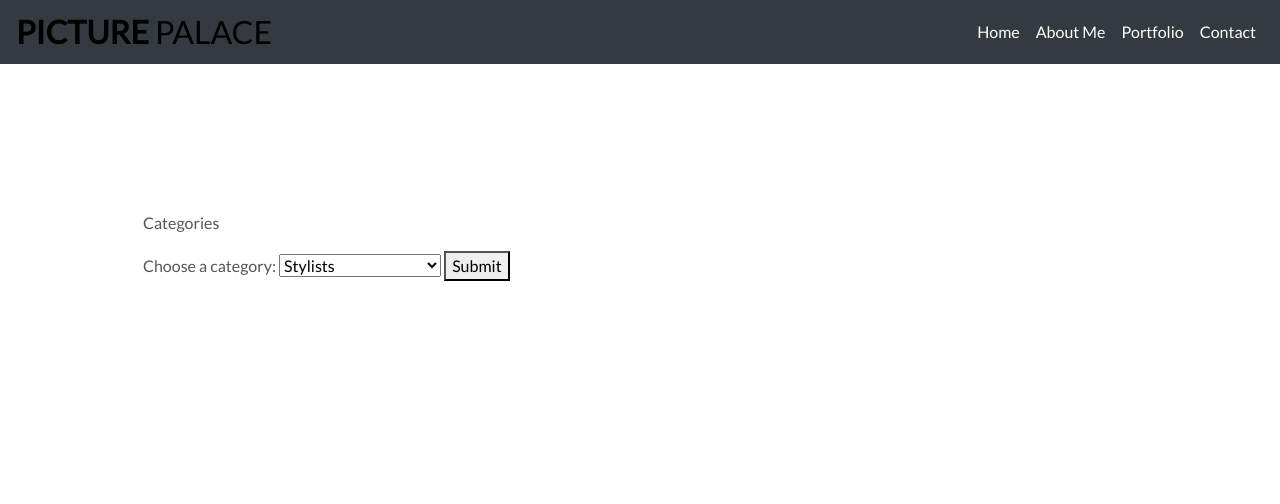
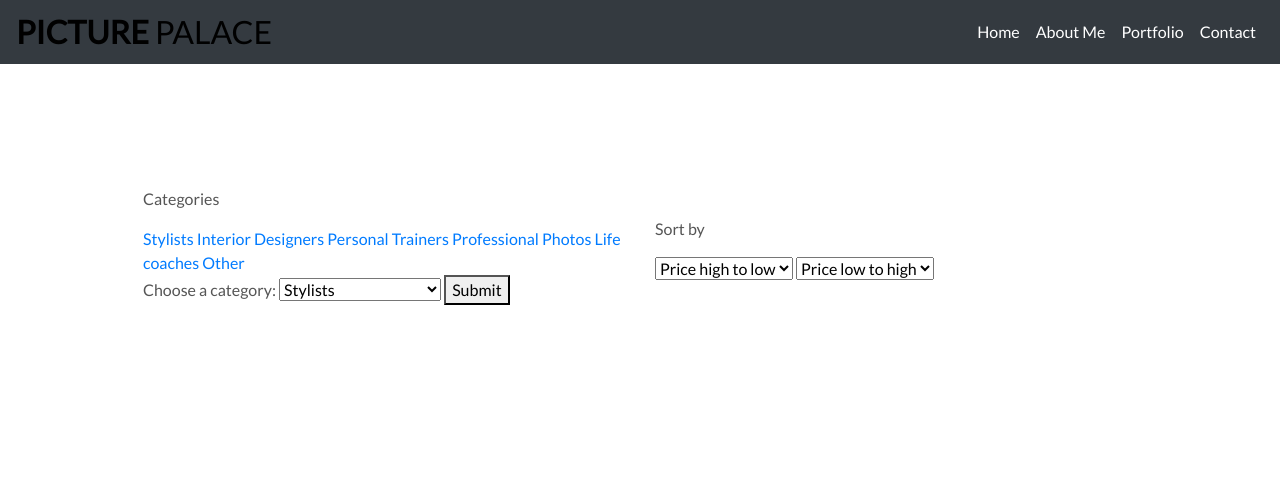
Before and after one commit to nafeesahyounis/milestone-4, a Django app: page /products/test in a window 1280 px wide. Shown: the top 504 px of the page. Run offline with Django 3.2, Linux system fonts and the light colour scheme; data comes from the database, SQL or seed files in the repository; some libraries are stand-ins or nearby versions.

Commit message:
created links on product page that allow to filter by category (stylists, interior designers etc.) This uses a url pattern eg products/lifecoaches rather than the initial dropdown. dropdown will be used for price filters

```diff
--- a/products/templates/products/test.html
+++ b/products/templates/products/test.html
@@ -4,9 +4,20 @@
 
 <div class="container h-75" style="margin-top:70px;">
         <div class="row h-75">
-        <div class="col-12 my-auto">
+        <div class="col-6 my-auto">
 
 <p> Categories </p>
+<a href="{% url 'stylists' %}"> Stylists </a>
+<a href="{% url 'interiordesigners' %}"> Interior Designers </a>
+<a href="{% url 'personaltrainers' %}"> Personal Trainers </a>
+<a href="{% url 'professionalphotos' %}"> Professional Photos </a>
+<a href="{% url 'lifecoaches' %}"> Life coaches </a>
+<a href="{% url 'other' %}"> Other </a>
+
+
+
+
+
   <form method="POST" action="{% url 'test' %}" >
 
 
@@ -30,6 +41,21 @@
 
 
 
+  </div>
+  <div class="col-6 my-auto">
+
+<p> Sort by </p>
+<form method="POST" action="{% url 'test' %}">
+  <select name="sorthightolow" id="sorthightolow">
+    <option value="1" name="1">Price high to low</option>
+  </select>
+  <select name="lowtohigh" id="lowtohigh">
+    <option value="2" name="2">Price low to high</option>
+
+  </select>
+
+
+</form>
   </div>
 </div>
 </div>
--- a/products/urls.py
+++ b/products/urls.py
@@ -19,5 +19,14 @@ from . import views
 
 
 urlpatterns = [
-    path('test', views.test, name='test')
+    path('test', views.test, name='test'),
+    path('test/stylists', views.stylists, name='stylists'),
+    path('test/interiordesigners', views.interiordesigners, name='interiordesigners'),
+    path('test/lifecoaches', views.interiordesigners, name='lifecoaches'),
+    path('test/professionalphotos', views.interiordesigners, name='professionalphotos'),
+    path('test/other', views.interiordesigners, name='other')
+
+
+
+
 ]
--- a/products/views.py
+++ b/products/views.py
@@ -11,6 +11,7 @@ def test(request):
     if request.method == "POST":
 
         # filter = (request.POST)
+        #if request.POST['sort']
         query = request.POST['category']
         print('this is being printed', query)
         products = Product.objects.filter(category=query)
@@ -30,6 +31,23 @@ def test(request):
         }
     return render(request, 'products/test.html', context)
 
+def stylists(request):
+
+    products = Product.objects.filter(category='1')
+    context = {
+            'products': products,
+        }
+    return render(request, 'products/test.html', context)
+
+def interiordesigners(request):
+
+    products = Product.objects.filter(category='2')
+    context = {
+            'products': products,
+        }
+    return render(request, 'products/test.html', context)
+
+
 
 #post name of category
 #
```
